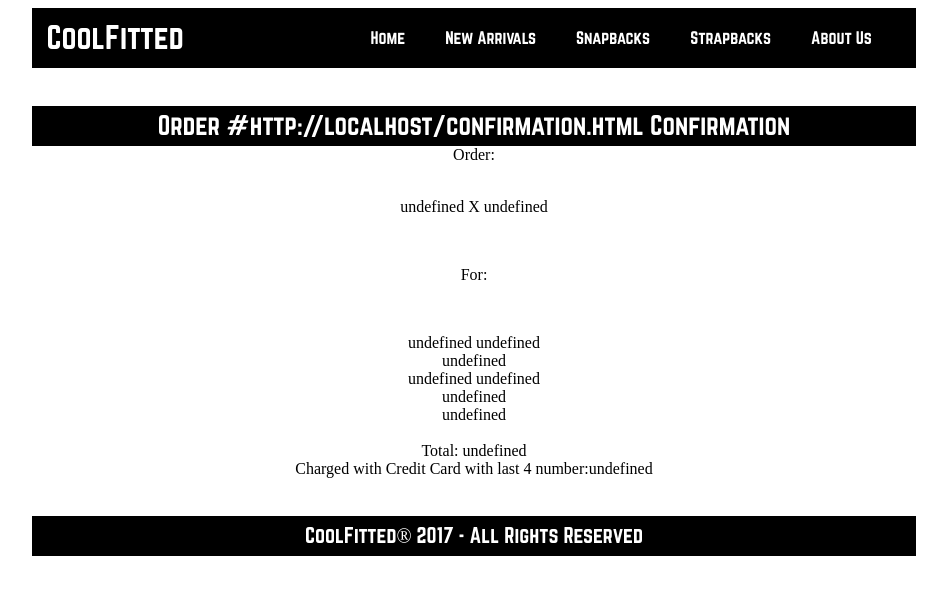
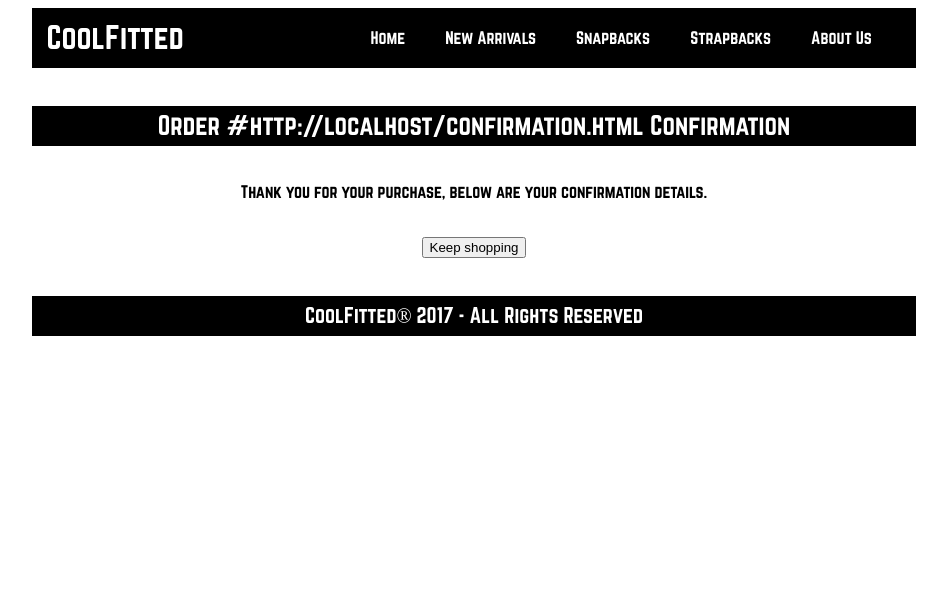
Before and after one commit to aserran/INF-124, a PHP site: page /confirmation.html in a window 1280 px wide. Shown: the top 595 px of the page, without its empty margins (166-1113 px from the left). Run offline with PHP 8.4, Linux system fonts and the light colour scheme; data that the repository does not hold is empty; some libraries are stand-ins or nearby versions.

Commit message:
final confirmation page fixes 5/8

```diff
--- a/confirmation.html
+++ b/confirmation.html
@@ -26,11 +26,16 @@
 
 					</div>
 				</div>
-
-				<div class= 'confdetails' id='confdetails'>
+				<div style='font-family:companyFont;margin-top:3%;'>
+					Thank you for your purchase, below are your confirmation details.
+				</div>
+				<div class= 'confdetails' id='confdetails' height='700'>
 
 				</div>
-
+				<br/><br/>
+				<div>
+				<input type="button" value="Keep shopping" onclick="window.location.href = 'index.html'">
+				</div>
 				<div class='footercombo'>
 						<div class='combocontent' style="padding-top:1%; font-size: 20px">
 							CoolFitted&reg; 2017 &#8209; All Rights Reserved
@@ -48,7 +53,7 @@
       	var posting = $.post( "validate.php", { orderid:get});
     posting.done(function( data ) {
     	var confdet = JSON.parse(data);
-		$('#confdetails').html("Order:<br/><br/><p class='items'>"+confdet['quantity']+" X "+confdet['itemname']+"</p><br/><p class='items'>For:</p><br/><p class='items'>"+confdet['firstname']+" "+confdet['lastname']+"<br/>"+confdet['shippingaddress']+"<br/>"+confdet['city']+" "+data.state+"<br/>"+data.zipcode+"<br/>"+data.shippingmethod+"<br/><br/>Total: "+data.totalprice+"<br/>Charged with Credit Card with last 4 number:"+data.cardnumber+"</p>");
+		$('#confdetails').html("<table style='font-family:companyFont;margin-top:2%;'><tr><td>Order #"+get+"<br><hr></td></tr><tr><td>"+confdet[0]['quantity']+" - "+confdet[0]['itemname']+"<br><hr></td></tr><tr><td>For:</td></tr><tr><td>"+confdet[0]['firstname']+" "+confdet[0]['lastname']+"</td></tr><tr><td>"+confdet[0]['shippingaddress']+"</td></tr><tr><td>"+confdet[0]['city']+" "+confdet[0]['state']+"</td></tr><tr><td>Zip: "+confdet[0]['zipcode']+"</td></tr><tr><td>"+confdet[0]['shippingmethod']+"<br><hr></td></tr><tr><td>Total: "+confdet[0]['totalprice']+"</td></tr><tr><td>Credit Card with last 4 digits: **"+confdet[0]['cardnumber'].substring(confdet[0]['cardnumber'].length-4)+"</td></tr><table>");
 
     });
 	});
--- a/style.css
+++ b/style.css
@@ -192,6 +192,9 @@
 	text-align: justify;
 	width:70%;
 }
+table {
+	font-family: companyFont
+}
 /* Image Zooming*/
 .col-1 img {
 	height: 120px;
```
